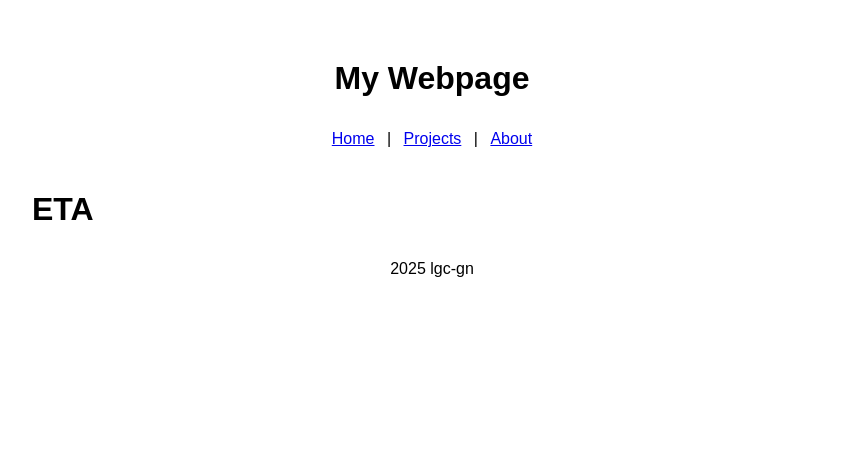
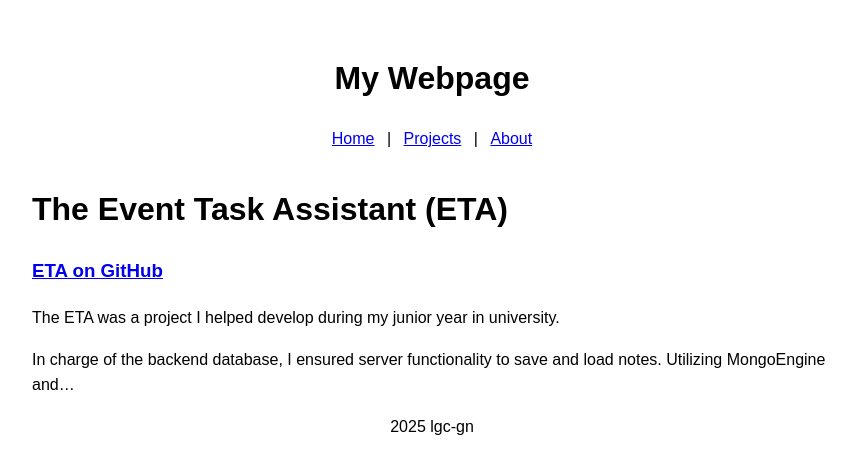
Before and after one commit to lgc-gn/lgc-gn.github.io, a Jekyll site: the page built from projects/ETA-web.md, in a window 1280 px wide. Shown: the top 474 px of the page, without its empty margins (208-1064 px from the left). Built offline with Jekyll 4.4.1, drawn with Linux system fonts in a browser that asks for light colours.

Commit message:
Page updates

```diff
--- a/projects/ETA-web.md
+++ b/projects/ETA-web.md
@@ -4,4 +4,10 @@ title: ETA Task Planner
 permalink: /projects/ETA-web/
 ---
 
-# ETA
+# The Event Task Assistant (ETA)
+
+### [ETA on GitHub](https://github.com/clioit/cs422-proj2)
+
+The ETA was a project I helped develop during my junior year in university.
+
+In charge of the backend database, I ensured server functionality to save and load notes. Utilizing MongoEngine and...
```
Also changed, not shown: projects/ARA-app.md (+7 -1 lines), projects/rpg-project.md (+5 -1 lines).
